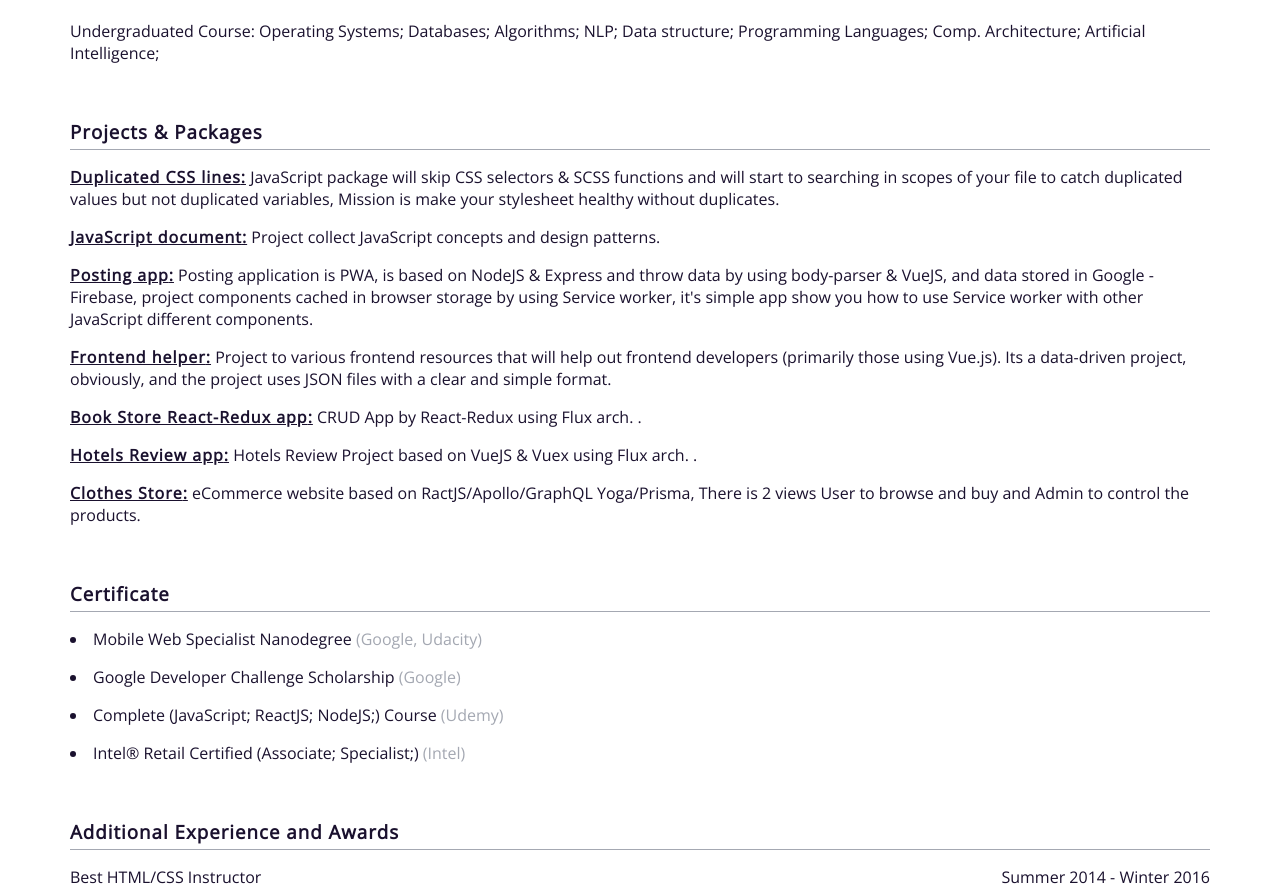
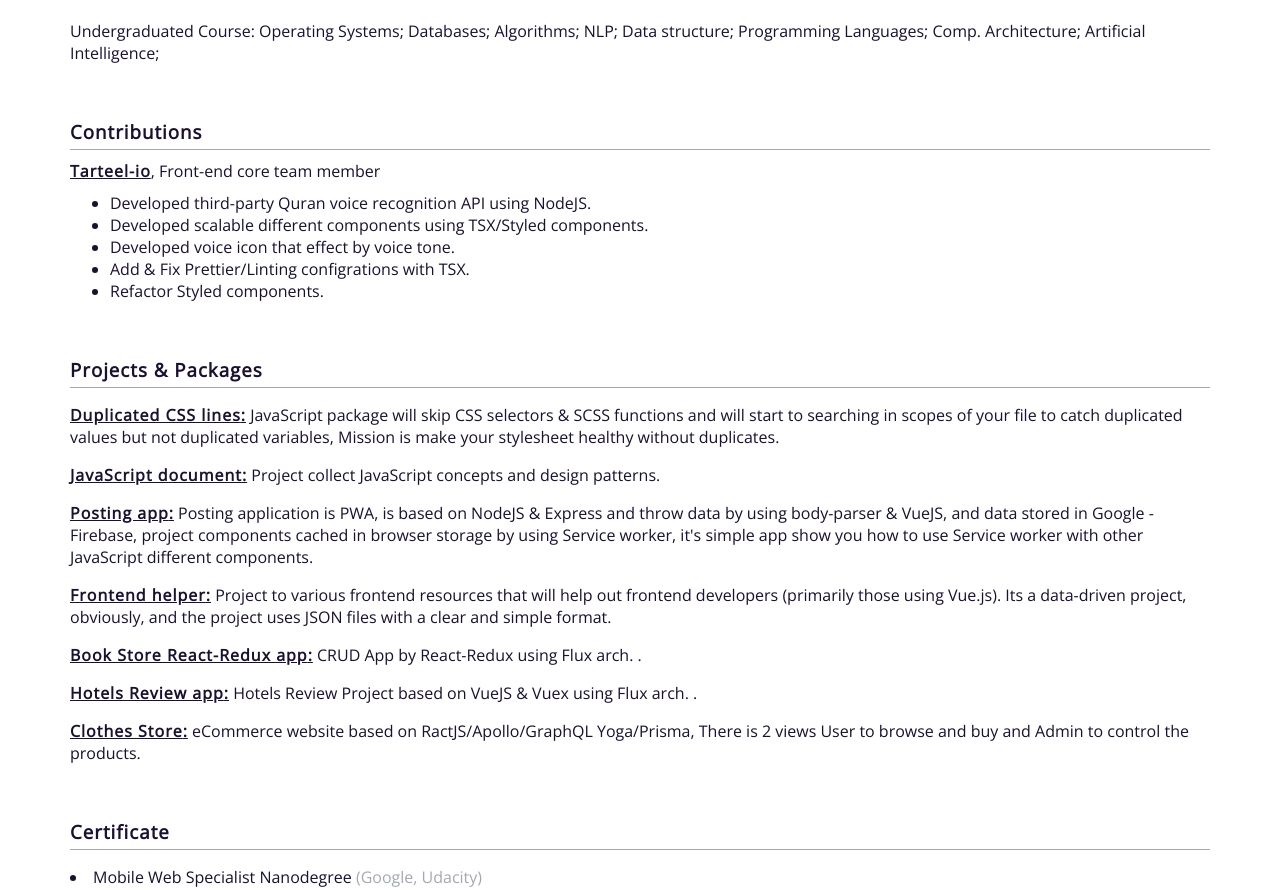
Before and after one commit to moumen-soliman/resume, a React app: page / in a window 1280 px wide. Shown: the part 903-1793 px from the top of the page. Built offline with nearby package versions, Linux system fonts and the light colour scheme.

Commit message:
Import Contributions component

```diff
--- a/src/App.js
+++ b/src/App.js
@@ -1,14 +1,15 @@
 import React, { Component } from 'react';
 import './assets/style/app.scss';
 import resume from './resume.json';
+import Award from './components/Award';
 import Header from './components/Header';
+import Projects from './components/Projects';
+import Education from './components/Education';
+import Volunteer from './components/Volunteer';
+import Experience from './components/Experience';
 import SocialItems from './components/SocialItems';
-import Experience from './components/Experience';
-import Education from './components/Education';
-import Projects from './components/Projects';
 import Certificate from './components/Certificate';
-import Award from './components/Award';
-import Volunteer from './components/Volunteer';
+import Contributions from './components/Contributions';
 
 class App extends Component {
   render() {
@@ -37,6 +38,12 @@ class App extends Component {
             <h3 class="head-title let-spc">Education</h3>
             {
               <Education {...resume.education} />
+            }
+          </div>
+          <div className="app__experience pd-btm">
+            <h3 class="head-title let-spc">Contributions</h3>
+            {
+              resume.contributions.map(exp => <Contributions key={exp.id} {...exp} />)
             }
           </div>
           <div className="app__projects pd-btm">
```
